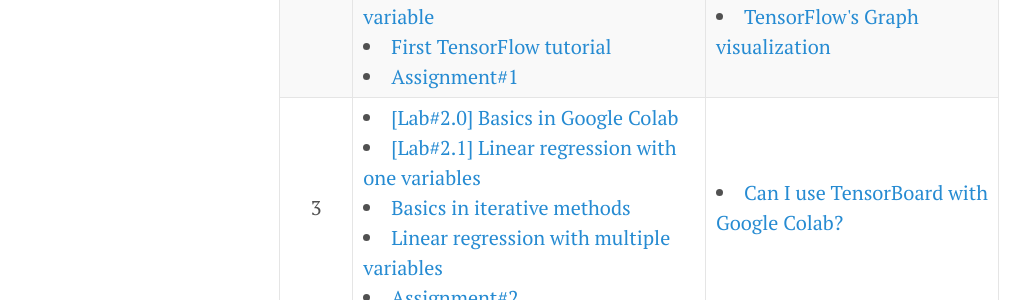
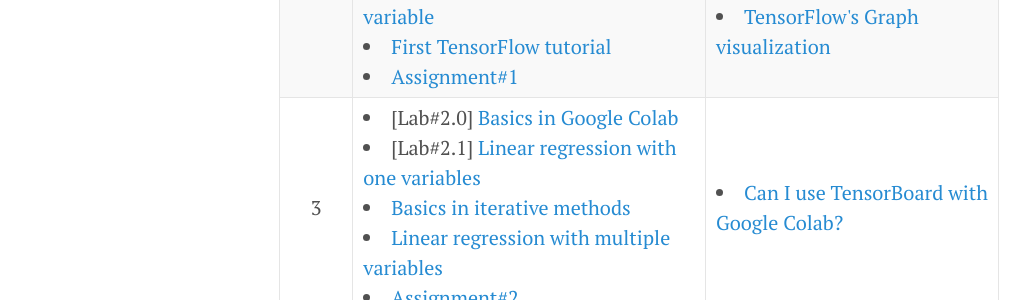
Before and after one commit to xlives/xlives.github.io, a Jekyll site: the page built from courses.markdown, in a window 1280 px wide and 900 px high, scrolled down 860 px. Shown: the part 156-456 px from the top of the window, without its empty margins (1-1031 px from the left). Built offline with Jekyll 4.4.1, drawn with Linux system fonts in a browser that asks for light colours.

```diff
--- a/courses.markdown
+++ b/courses.markdown
@@ -52,8 +52,8 @@ Present
   <tr>
     <td align='center'>3</td>
     <td>
-       <li> <a href='https://drive.google.com/open?id=1xriGqi77yIBrJSuR_I9Yyo2P9TZbl1Cv'>[Lab#2.0] Basics in Google Colab</a> </li>
-       <li> <a href='https://drive.google.com/open?id=1_WRPC8UT6-EP1_PuiBFaXLqzoScdqsmW'>[Lab#2.1] Linear regression with one variables</a> </li>
+       <li> [Lab#2.0] <a href='https://drive.google.com/open?id=1xriGqi77yIBrJSuR_I9Yyo2P9TZbl1Cv'>Basics in Google Colab</a> </li>
+       <li> [Lab#2.1] <a href='https://drive.google.com/open?id=1_WRPC8UT6-EP1_PuiBFaXLqzoScdqsmW'>Linear regression with one variables</a> </li>
        <li> <a href='https://drive.google.com/open?id=1zJ2QAxdArMUV77tQuynOPp-WIQ24GLBV'>Basics in iterative methods</a> </li>
        <li> <a href='https://drive.google.com/open?id=1cHlyXmAkZPueM_8LTFBYlXznYpECdoS7'>Linear regression with multiple variables</a> </li>
        <li> <a href='https://drive.google.com/open?id=1_4Jk9YLgMIdoDqDRFdsSFdbMrm3YZWUs'>Assignment#2</a> </li></td>
```
